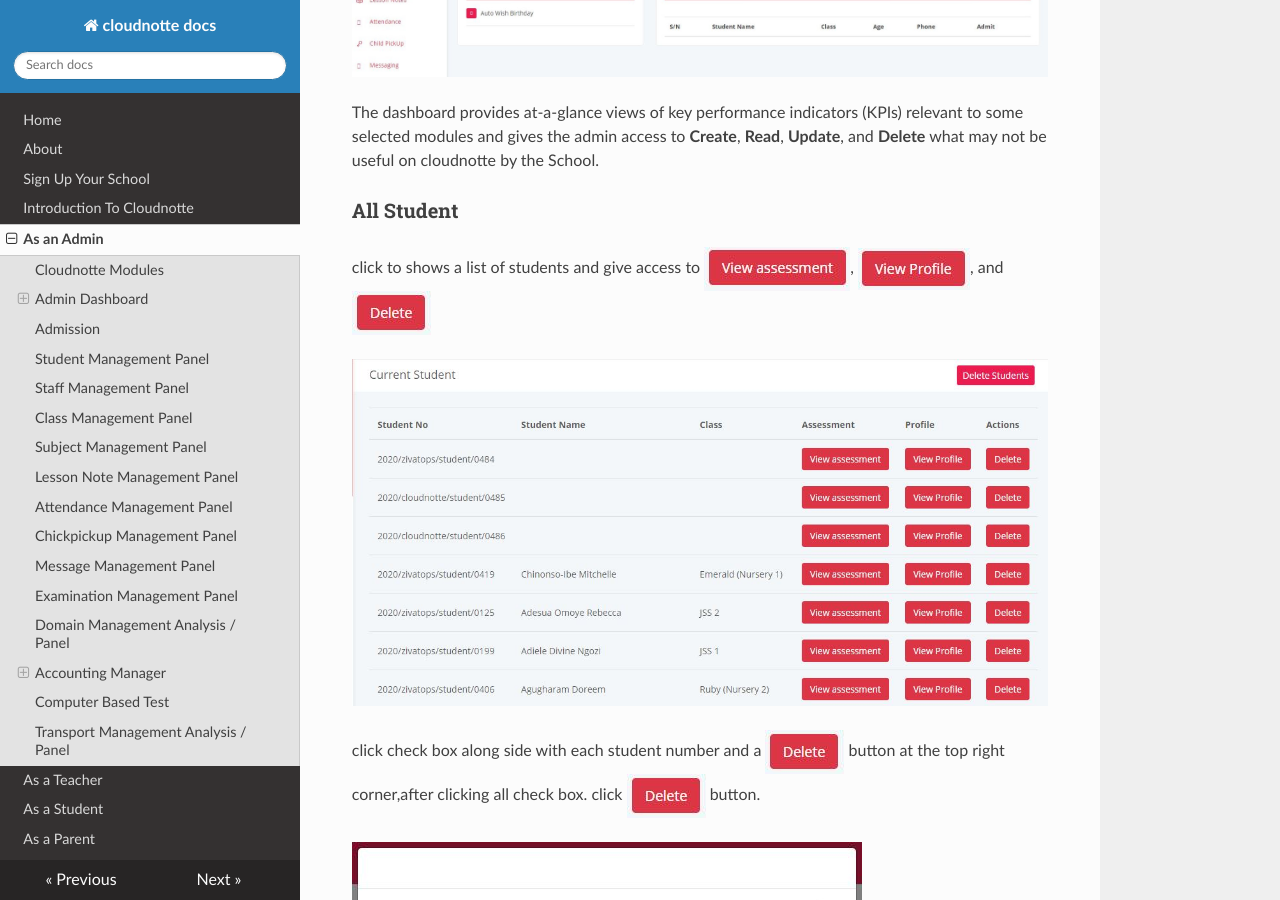
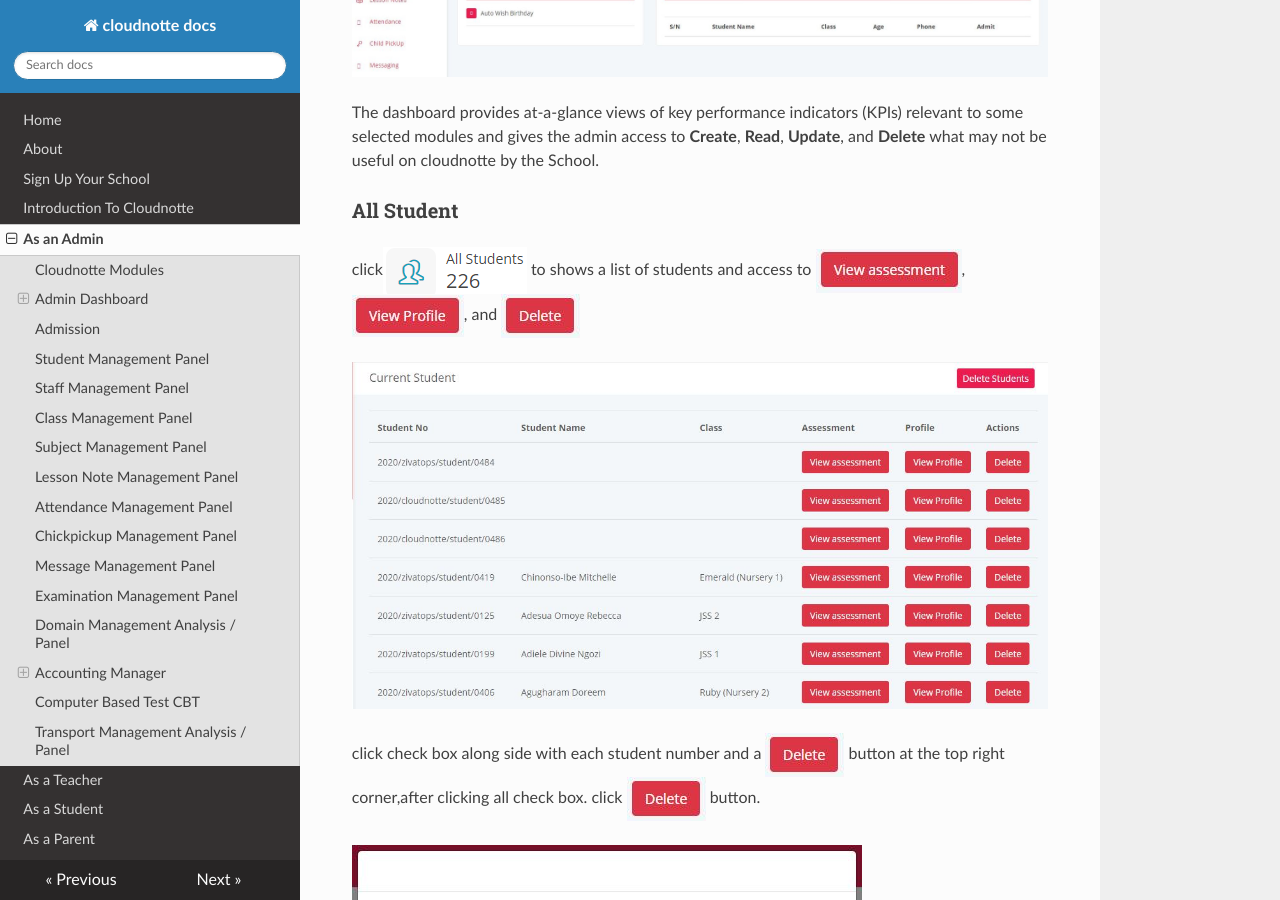
Before and after one commit to Dule-mart/CloudnotteDocs, an MkDocs documentation site: the page built from docs/Admin.md, in a window 1280 px wide and 900 px high, scrolled down 1275 px. Built offline with MkDocs 1.6.1, drawn with Linux system fonts in a browser that asks for light colours; nearby versions of some CDN libraries; some of the changed text lies outside the part shown.

```diff
--- a/docs/Admin.md
+++ b/docs/Admin.md
@@ -20,7 +20,7 @@ The dashboard provides at-a-glance views of key performance indicators (KPIs) re
 
 ### All Student
 
-click to shows a list of students and give access to ![View Assessment](../image/assement-student.jpg), ![View Profile](../image/student-view-profile.jpg), and ![Delete](../image/delete-button.jpg)
+click![student](../image/all-student.png) to shows a list of students and access to ![View Assessment](../image/assement-student.jpg), ![View Profile](../image/student-view-profile.jpg), and ![Delete](../image/delete-button.jpg)
 
 ![All Student](../image/Students.list.jpg)
 
@@ -386,7 +386,7 @@ This is a *Search Button* that enables admin to search for expenses by date.
 
 ![Search](../image/search.jpg)
 
-## Computer Based Test
+## Computer Based Test CBT
 
 ![CBT](../image/cbt.jpg)
 
```
Also changed, not shown: docs/teacher.md (+28 -1 lines), docs/image/Add-Student.JPG (added), docs/image/DeleteClass.JPG (added), docs/image/Myhomework.JPG (added), docs/image/View-QZ.JPG (added), docs/image/all-student.png (added), docs/image/goto.JPG (added), docs/image/homework-list.JPG (added), docs/image/homework.JPG (added), docs/image/main.JPG (added), docs/image/proceedelete.JPG (added), docs/image/question-bank.JPG (added), docs/image/screenshot.JPG (added).
